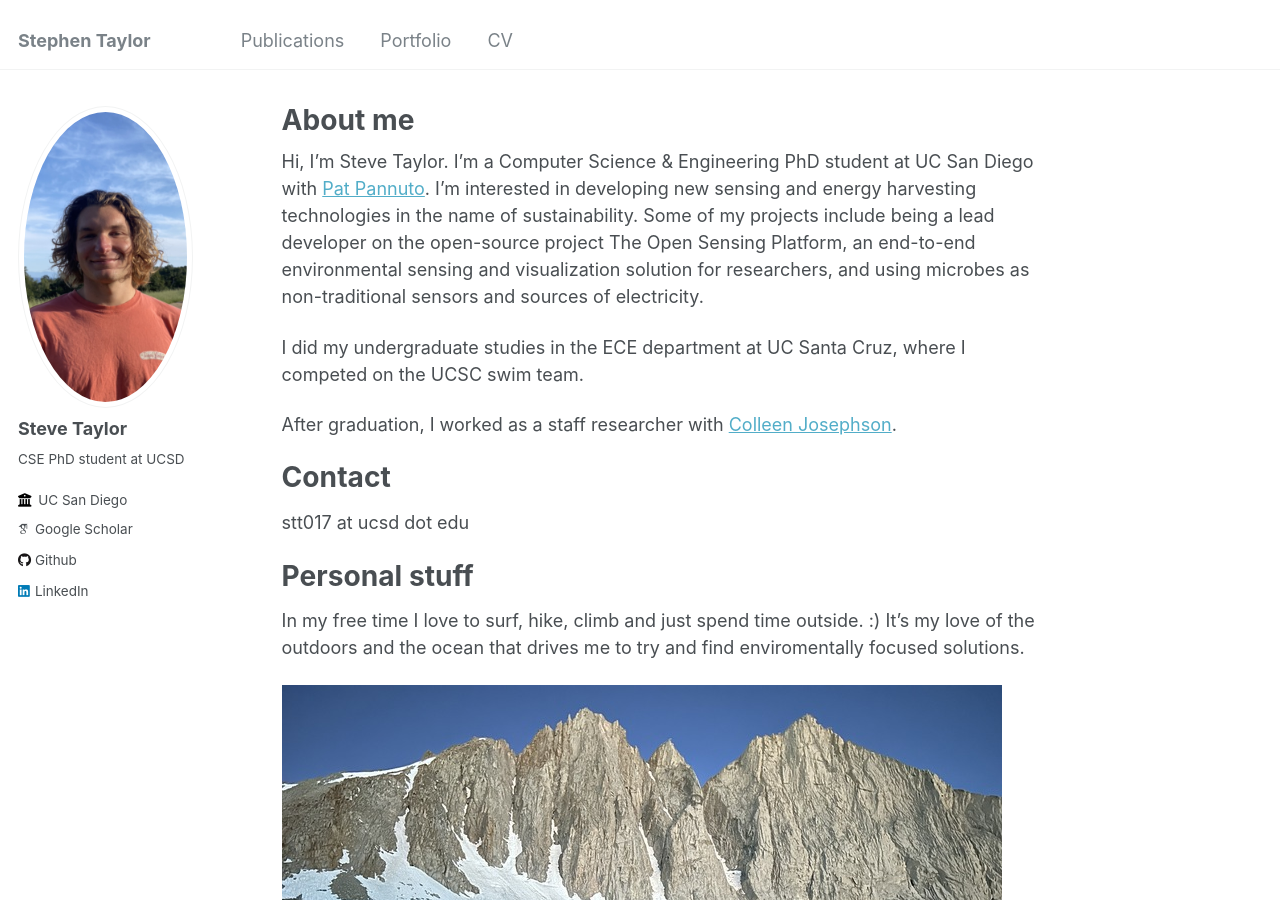
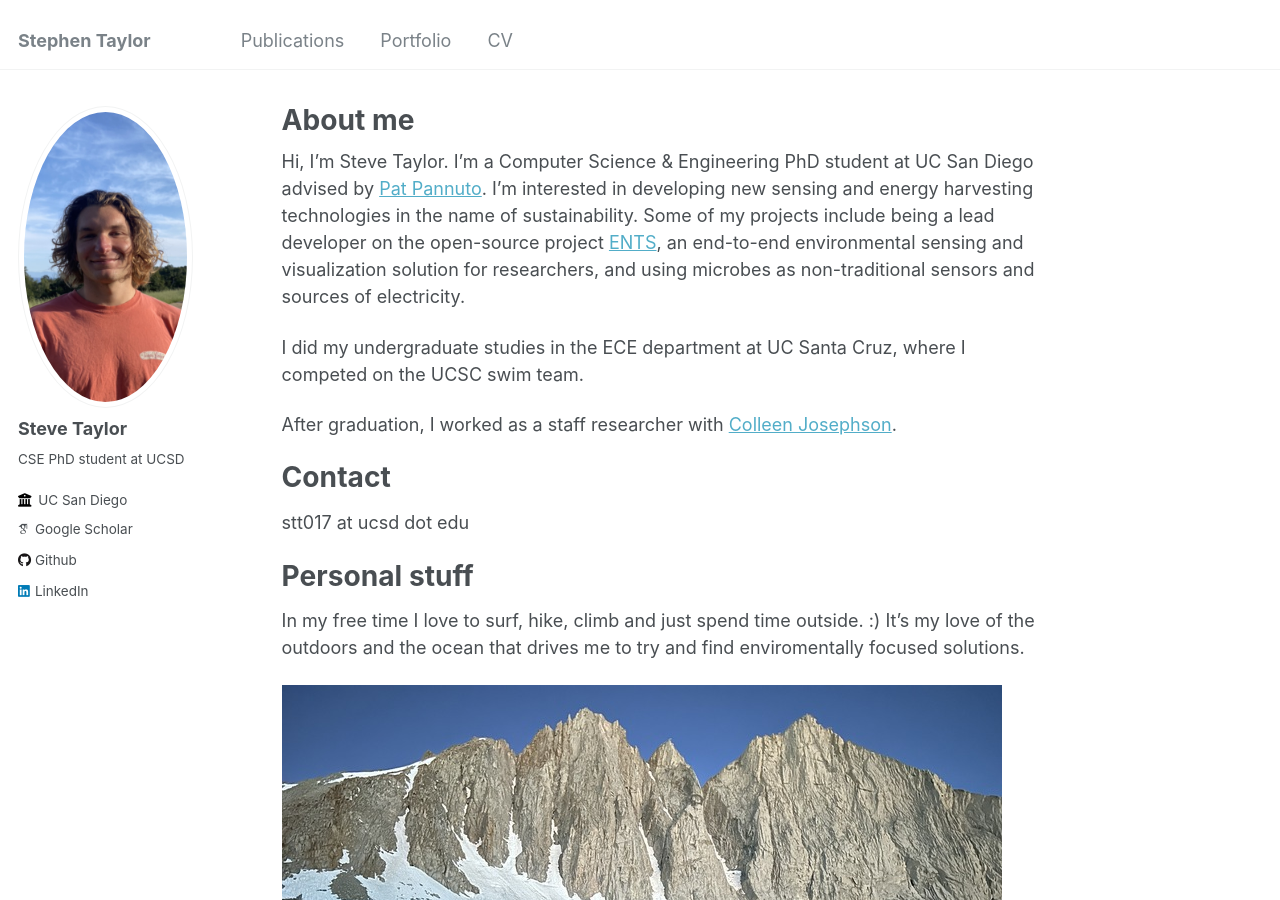
Before and after one commit to stevegtaylor/stevegtaylor.github.io, a Jekyll site: the page built from _pages/about.md, in a window 1280 px wide and 900 px high. Built offline with Jekyll 4.4.1, drawn with Linux system fonts in a browser that asks for light colours; some web fonts are replaced.

Commit message:
changed about

```diff
--- a/_pages/about.md
+++ b/_pages/about.md
@@ -7,7 +7,7 @@ redirect_from:
   - /about.html
 ---
 
-Hi, I'm Steve Taylor. I'm a Computer Science & Engineering PhD student at UC San Diego with [Pat Pannuto](https://cse.ucsd.edu/people/faculty-profiles/pat-pannuto). I'm interested in developing new sensing and energy harvesting technologies in the name of sustainability. Some of my projects include being a lead developer on the open-source project The Open Sensing Platform, an end-to-end environmental sensing and visualization solution for researchers, and using microbes as non-traditional sensors and sources of electricity.
+Hi, I'm Steve Taylor. I'm a Computer Science & Engineering PhD student at UC San Diego advised by [Pat Pannuto](https://cse.ucsd.edu/people/faculty-profiles/pat-pannuto). I'm interested in developing new sensing and energy harvesting technologies in the name of sustainability. Some of my projects include being a lead developer on the open-source project [ENTS](https://github.com/jlab-sensing/ENTS-node-hardware), an end-to-end environmental sensing and visualization solution for researchers, and using microbes as non-traditional sensors and sources of electricity.
 
 I did my undergraduate studies in the ECE department at UC Santa Cruz, where I competed on the UCSC swim team.
 
```
